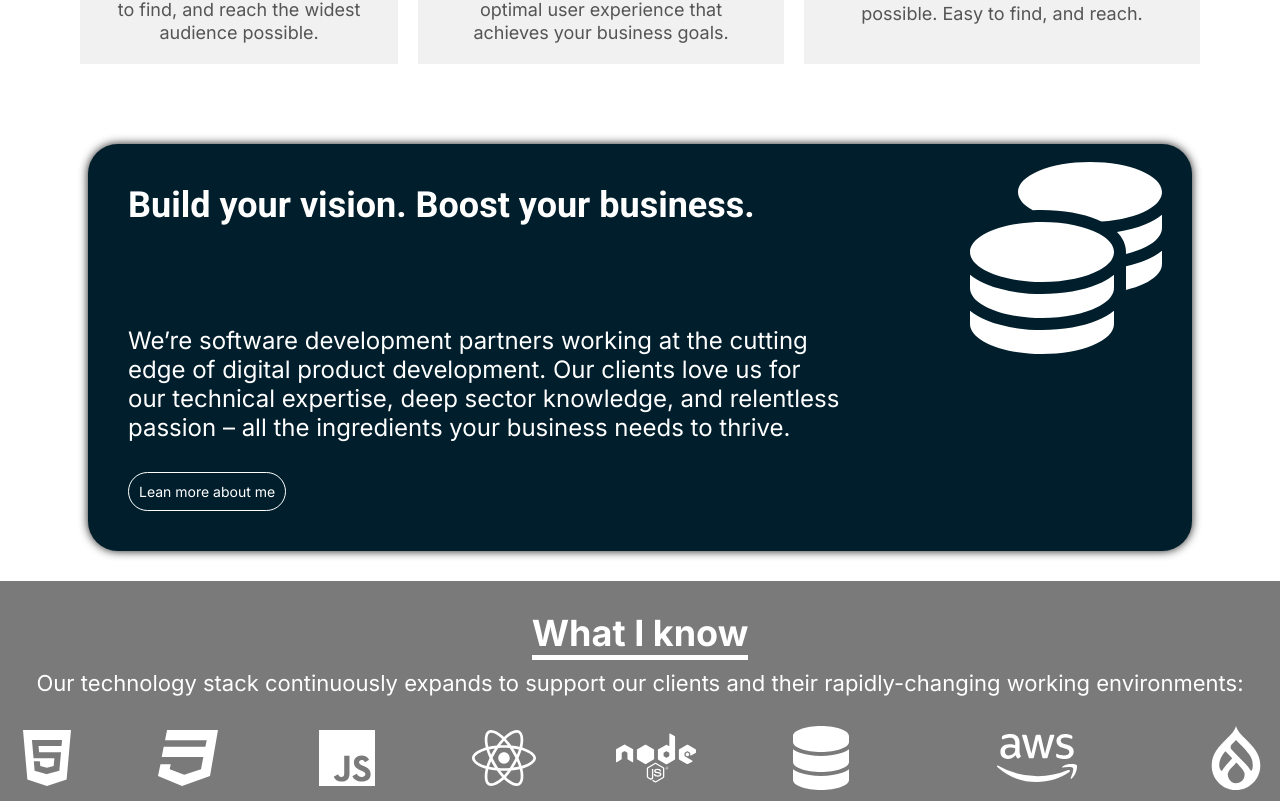
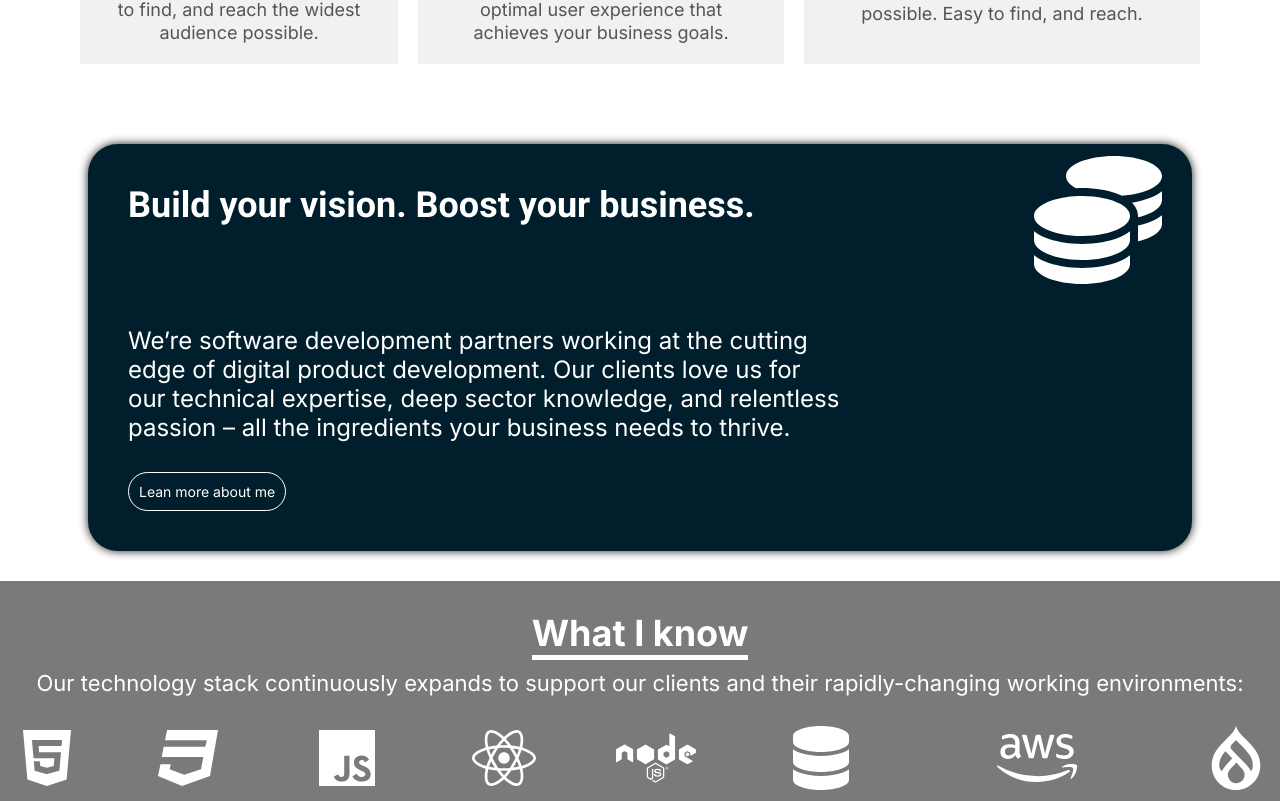
Before and after one commit to MilanJulinac42/professional-portfolio, a Next.js app: page / in a window 1280 px wide. Shown: the part 1154-1955 px from the top of the page. Built offline with nearby package versions, Linux system fonts and the light colour scheme.

Commit message:
small style fixes

```diff
--- a/src/app/components/ContactForm/ContactForm.module.scss
+++ b/src/app/components/ContactForm/ContactForm.module.scss
@@ -68,10 +68,10 @@
     }
 
     @include breakpoint(medium) {
-        width: 400px;
+        width: 320px;
         padding: 20px;
         font-size: 25px;
-        letter-spacing: 10px;
+        letter-spacing: 5px;
     }
 }
 
--- a/src/app/components/PopCard/PopCard.module.scss
+++ b/src/app/components/PopCard/PopCard.module.scss
@@ -50,17 +50,13 @@
 
     span {
         position: absolute;
-        top: 0;
+        top: 0px;
         right: 30px;
         color: white;
         font-size: 5em;
 
         @include breakpoint(large) {
-            font-size: 10em;
-        }
-
-        @include breakpoint(xlarge) {
-            font-size: 12em;
+            font-size: 8em;
         }
     }
 
```
